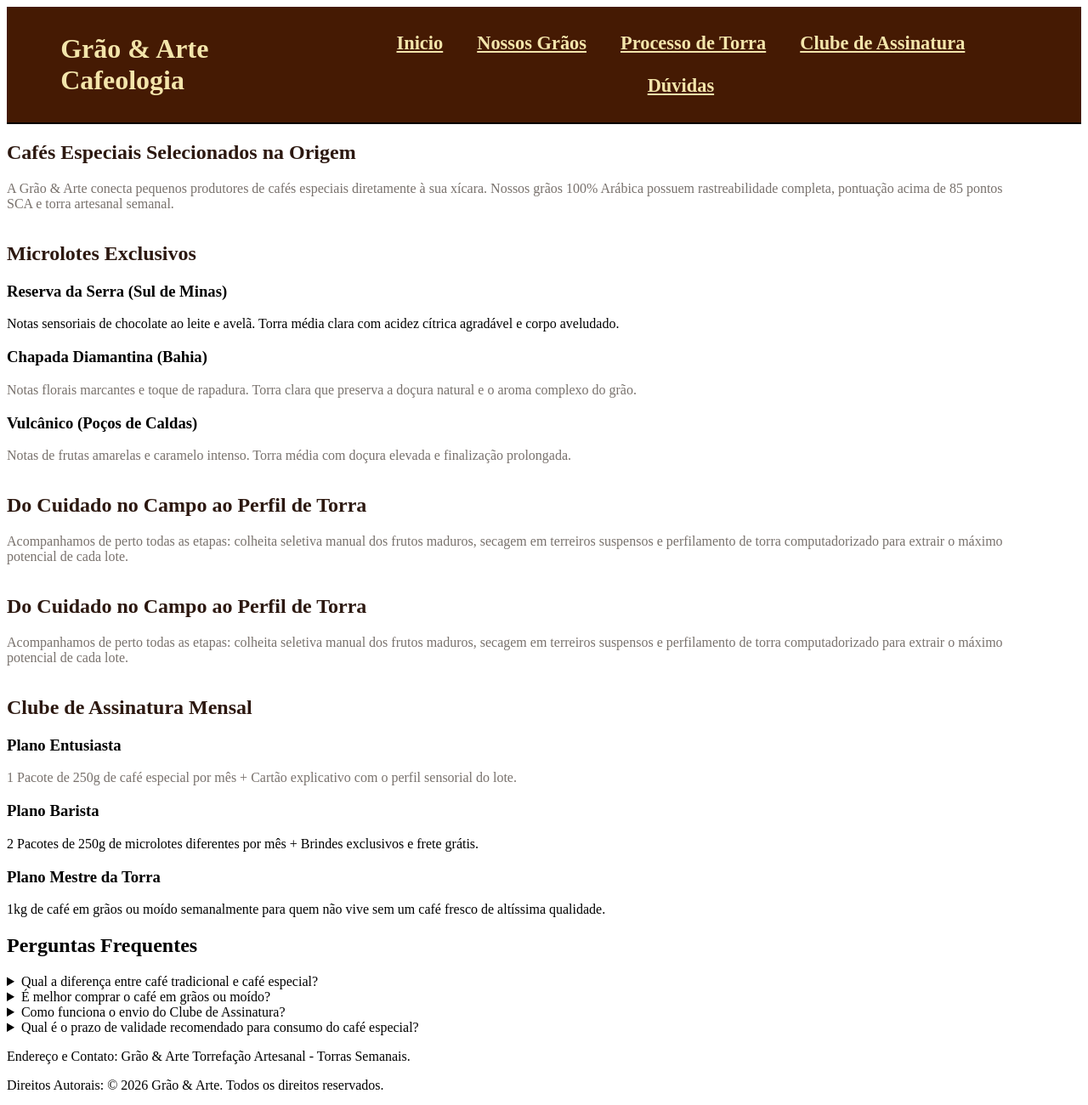
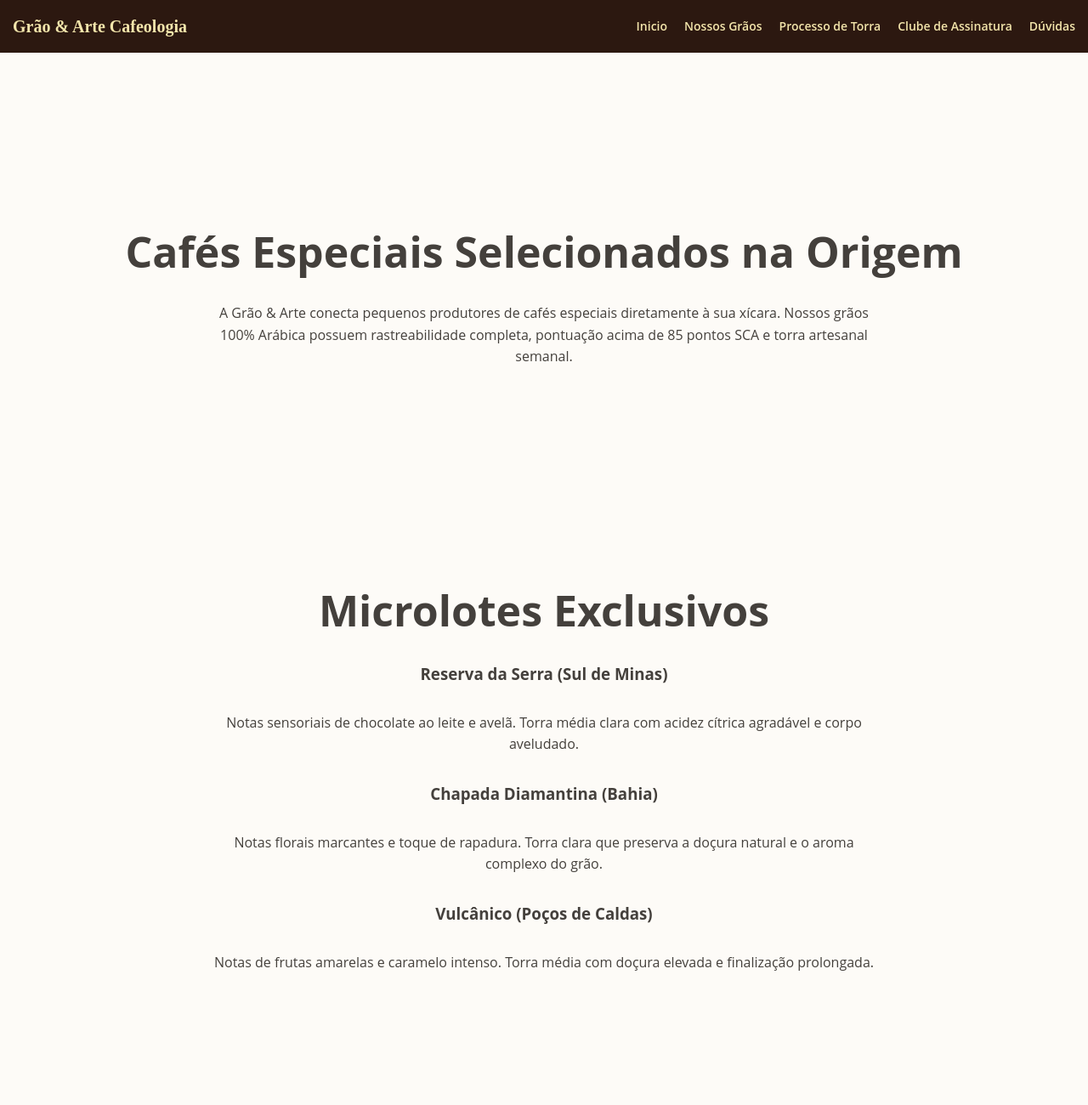
Before and after one commit to IsabellaAlencar/GraodeArte, a plain HTML site: page index.html in a window 1280 px wide. Shown: the top 1300 px of the page at 85% size. Drawn offline with Linux system fonts and the light colour scheme.

Commit message:
ADD: modelação css

```diff
--- a/css/reset.css
+++ b/css/reset.css
@@ -1,5 +1,31 @@
 * {
-  margin: 0;
-  padding: 0;
-  box-sizing: border-box;
+    margin: 0;
+    padding: 0;
+    box-sizing: border-box;
 }
+
+html {
+    font-size: 62.5%;
+    scroll-behavior: smooth;
+    scroll-padding-top: var(--header-height);
+}
+
+body {
+    font-family: var(--font-main);
+    font-size: 1.6rem;
+    line-height: 1.6;
+    background-color: var(--color-bg-main);
+    color: var(--color-text-body);
+
+    padding-top: var(--header-height);
+    padding-bottom: var(--footer-height);
+}
+
+img {
+    display: block;
+    max-width: 100%;
+}
+
+section {
+    scroll-margin-top: var(--header-height);
+}
--- a/css/style.css
+++ b/css/style.css
@@ -1,77 +1,94 @@
-@import "./variables.css";
+@import './variables.css';
+@import './reset.css';
 
 
 .header {
-    top: 0;
-    left: 0;
-    background-color: var(--color-primary-hover);
-    border-bottom: 2px solid ;
-
+    position: fixed;
+    width: 100%;
+    padding: 1.5rem;
     display: flex;
     align-items: center;
     justify-content: space-between;
-    padding: 0 5%;
-    z-index: 1000;
-    backdrop-filter: blur(12px);
-}
-
-.header__brand {
-    display: flex;
-    align-items: center;
-}
-
-.header__title{
+    gap: 2rem;
+    background-color: var(--color-header-bg);
     color: var(--color-header-text);
-
 }
 
 
-.section__title {
-    color: var(--color-header-bg);
-
+.header__title {
+    color: var(--color-header-text);
+    font-family: var(--font-title);
+    font-size: 2rem;
 }
 
-.section__text {
-    color: var(--color-text-muted);
-
+.nav{
+    display: flex;
+    flex-direction: column;
+    gap: 12px;
 }
 
 
 .nav__list {
     display: flex;
+    align-items: center;
+    justify-content: center;
+    gap: 2rem;
     flex-wrap: wrap;
-    justify-content: center;
-    gap: 4px;
-    padding: 4px;
-        }
-
-.nav__item {
-    display: flex;
-        }
-
+    list-style: none;
+}
 
 .nav__link {
+    color: var(--color-header-text);
     font-size: var(--font-size-sm);
     font-weight: 600;
-    padding: 10px 18px;
-
-    border-radius: var(--radius-sm);
-    color: var(--color-header-text);
-    position: relative;
-    background-color: transparent;
+    text-decoration: none;
+    transition: var(--transition);
 }
 
 
-.section__container{
-    display: flex;
-    align-items: center;
-    gap: 40px;
+.section {
     width: 100%;
-    max-width: 1200px;
+    padding: 20% 8%;
+    margin-top: var(--header-height);
+
 }
 
-.section__content{
+.section__container {
+    align-items: center;
+    width: 100%;
+}
 
-    flex: 1
+.section__content {
+    flex: 1;
+}
 
+.section__title {
+    margin-bottom: 2rem;
+    text-align: center;
+    font-size: clamp(2.4rem, 4vw, 5rem);
 }
+
+.section__text {
+    max-width: 80rem;
+    margin: 0 auto 3rem;
+    text-align: center;
+}
+
+.faq__item {
+    padding: 2rem;
+    border: 1px solid var(--color-border);
+    border-radius: var(--radius-sm);
+    box-shadow: var(--shadow-card);
+}
+
+.faq__summary {
+    color: var(--color-primary);
+    font-weight: 700;
+}
+
+.footer {
+    background-color: var(--color-header-bg);
+    color: var(--color-header-text);
+    text-align: center;
+    font-size: var(--font-size-sm);
+}
--- a/index.html
+++ b/index.html
@@ -46,19 +46,19 @@
                 <div class="section__container">
                         <article class="section__content">
                         <h2 class="section__title">Microlotes Exclusivos</h2>
-                            <h3 class="card-1" card-1__subtittle>Reserva da Serra (Sul de Minas)</h3>
-                                <p class="section_text">
+                            <h3 class="section__text" card-1__subtittle>Reserva da Serra (Sul de Minas)</h3>
+                                <p class="section__text">
                                     Notas sensoriais de chocolate ao leite e avelã.
                                     Torra média clara com acidez cítrica agradável e corpo aveludado.
                                 </p>
 
-                            <h3 class="card-2" card-2__subtittle>Chapada Diamantina (Bahia)</h3>
+                            <h3 class="section__text" card-2__subtittle>Chapada Diamantina (Bahia)</h3>
                                 <p class="section__text">
                                     Notas florais marcantes e toque de rapadura. Torra
                                     clara que preserva a doçura natural e o aroma complexo do grão.
                                 </p>
 
-                            <h3 class="card-3" card-3__subtittle>Vulcânico (Poços de Caldas)</h3>
+                            <h3 class="section__text" card-3__subtittle>Vulcânico (Poços de Caldas)</h3>
                                 <p class="section__text">
                                     Notas de frutas amarelas e caramelo intenso. Torra
                                     média com doçura elevada e finalização prolongada.
@@ -74,33 +74,23 @@
                                 extrair o máximo potencial de cada lote.
                             </p>
 
-            <section id="assinatura" class="section">
-                <div class="section__container">
-                    <article class="section__content">
-                        <h2 class="section__title">Do Cuidado no Campo ao Perfil de Torra</h2>
-                            <p class="section__text">
-                                Acompanhamos de perto todas as etapas: colheita seletiva manual dos frutos
-                                maduros, secagem em terreiros suspensos e perfilamento de torra computadorizado para
-                                extrair o máximo potencial de cada lote.
-                            </p>
 
-
-              <section id="faq" class="section">
+              <section id="assinatura" class="section">
                 <div class="section__container">
                     <article class="section__content">
                         <h2 class="section__title">Clube de Assinatura Mensal</h2>
-                        <h3>Plano Entusiasta</h3>
+                        <h3 class = "section__text">Plano Entusiasta</h3>
                             <p class="section__text">
                             1 Pacote de 250g de café especial por mês + Cartão explicativo
                             com o perfil sensorial do lote.
                             </p>
-                        <h3>Plano Barista</h3>
+                        <h3 class = "section__text">Plano Barista</h3>
                             <p>
                                 2 Pacotes de 250g de microlotes diferentes por mês + Brindes
                                 exclusivos e frete grátis.
                             </p>
 
-                        <h3>Plano Mestre da Torra</h3>
+                        <h3 class = "section__text">Plano Mestre da Torra</h3>
                             <p>
                                 1kg de café em grãos ou moído semanalmente para
                                 quem não vive sem um café fresco de altíssima qualidade.
@@ -108,7 +98,7 @@
 
 
             <section id="faq" class="faq">
-            <h2 class="faq__title">Perguntas Frequentes</h2>
+            <h2 class="section__title">Perguntas Frequentes</h2>
             <div class="faq__wrapper">
                 <details class="faq__item">
                     <summary class="faq__summary">Qual a diferença entre café tradicional e café especial?</summary>
@@ -118,7 +108,7 @@
                 </details>
 
                 <details class="faq__item">
-                    <summary class="faq__summary">É melhor comprar o café em grãos ou moído?</summary>
+                    <summary class="section__text">É melhor comprar o café em grãos ou moído?</summary>
                     <p class="faq__text">Recomendamos comprar em grãos e moer imediatamente antes do preparo para
                     preservar todos os óleos essenciais e aromas. No entanto, enviamos moído na espessura
                     ideal para o seu método caso prefira.</p>
@@ -126,14 +116,14 @@
 
                 <details class="faq__item">
                     <summary class="faq__summary">Como funciona o envio do Clube de Assinatura?</summary>
-                    <p class="faq__text">As torras do clube ocorrem toda primeira segunda-feira do mês. Os cafés são
+                    <p class="section__text">As torras do clube ocorrem toda primeira segunda-feira do mês. Os cafés são
                     embalados e despachados em até 24 horas após a torra para garantirmos o máximo de
                     frescor.</p>
                 </details>
 
                   <details class="faq__item">
                     <summary class="faq__summary">Qual é o prazo de validade recomendado para consumo do café especial?</summary>
-                    <p class="faq__text">O café não estraga rapidamente, mas atinge seu ápice sensorial entre o 7o e o
+                    <p class="section__text">O café não estraga rapidamente, mas atinge seu ápice sensorial entre o 7o e o
                     30o dia após a data da torra estampada no pacote.</p>
                 </details>
             </div>
```
